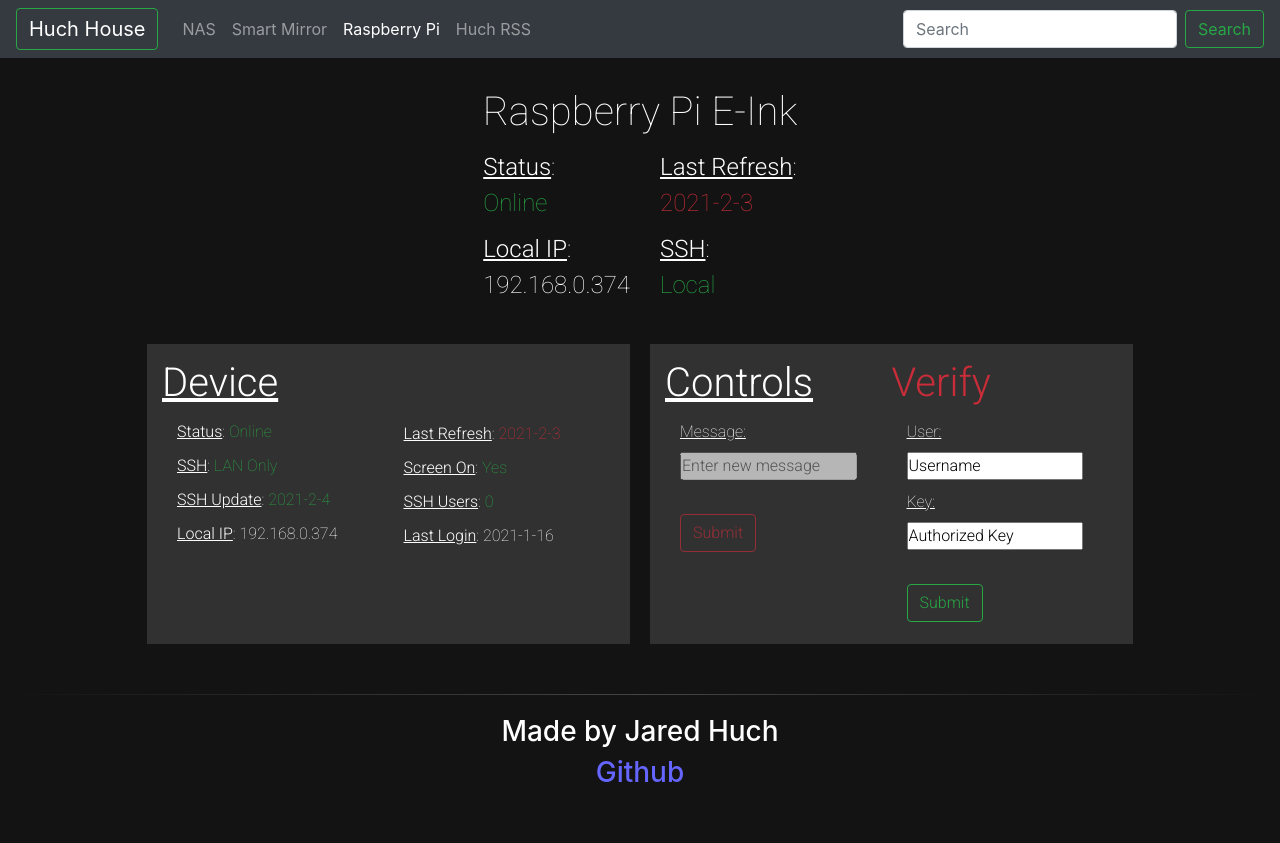
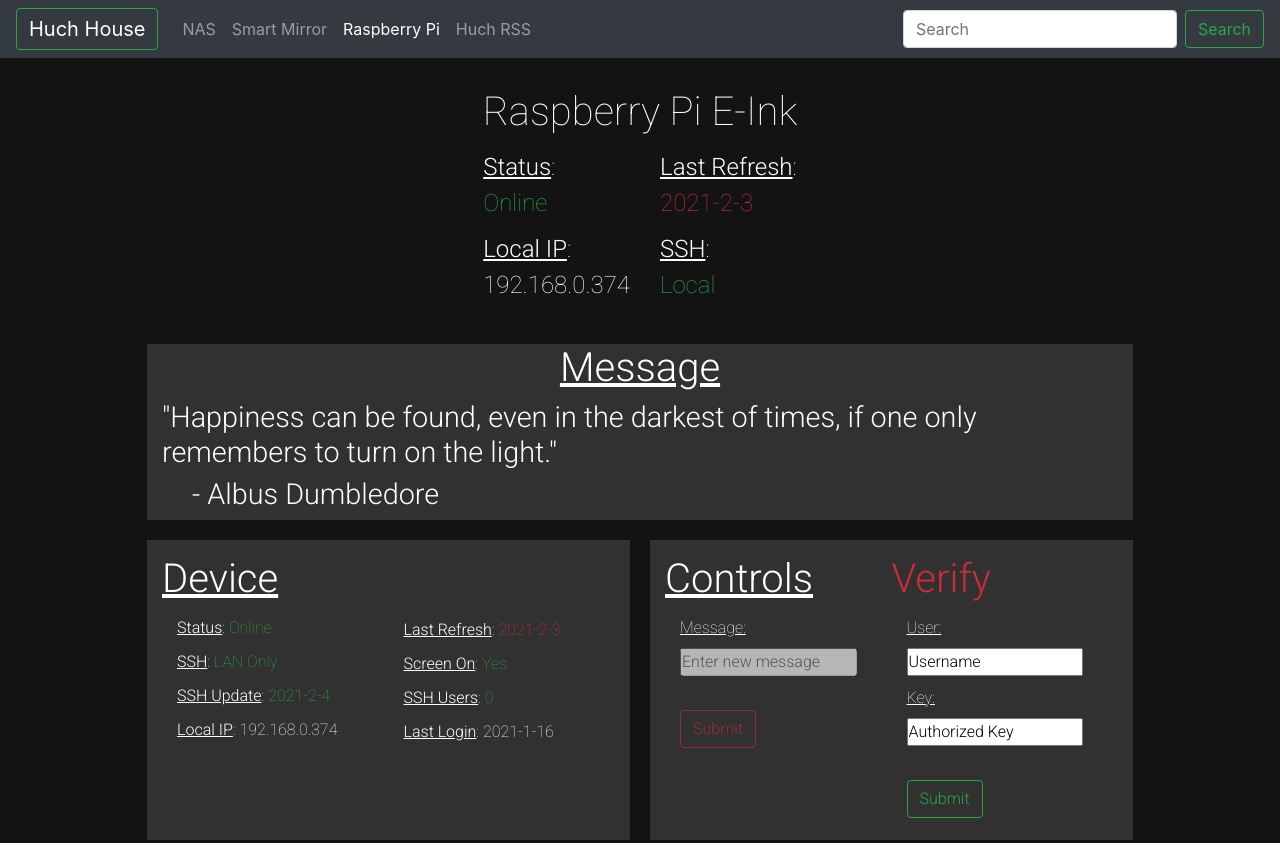
Before and after one commit to jhuch-cs/HouseSite, a plain HTML site: page pages/pi.html in a window 1280 px wide. Shown: the top 843 px of the page. Before the commit the page ends 818 px from the top, so only its background shows below. Drawn offline with nearby package versions, Linux system fonts and the light colour scheme.

Commit message:
Now Satisfied with Raspberry Pi

```diff
--- a/pages/pi.html
+++ b/pages/pi.html
@@ -62,6 +62,13 @@
             </li>
           </ul>
         </div>
+      </div>
+    </div>
+    <div class='menu message'>
+      <h1><strong>Message</strong></h1>
+      <div class="menu-box">
+        <h2 class="quote">"Happiness can be found, even in the darkest of times, if one only remembers to turn on the light."</h2>
+        <h2 class="quote attribution">- Albus Dumbledore</h2>
       </div>
     </div>
     <div class='section feature'>
--- a/styles/styles.css
+++ b/styles/styles.css
@@ -75,7 +75,6 @@ strong {
 
 .menu-box {
   display: flex;
-  /* width: 35%; */
   margin: 0 auto;
 }
 
@@ -184,6 +183,18 @@ label {
   font-weight: 100;
 }
 
+.message {
+  background-color: #313131;
+}
+
+.message .menu-box {
+  flex-direction: column;
+}
+
+.message .attribution {
+  padding-left: 30px;
+}
+
 /* Mobile Styles */
 @media only screen and (max-width: 600px) {
   .feature {
```
